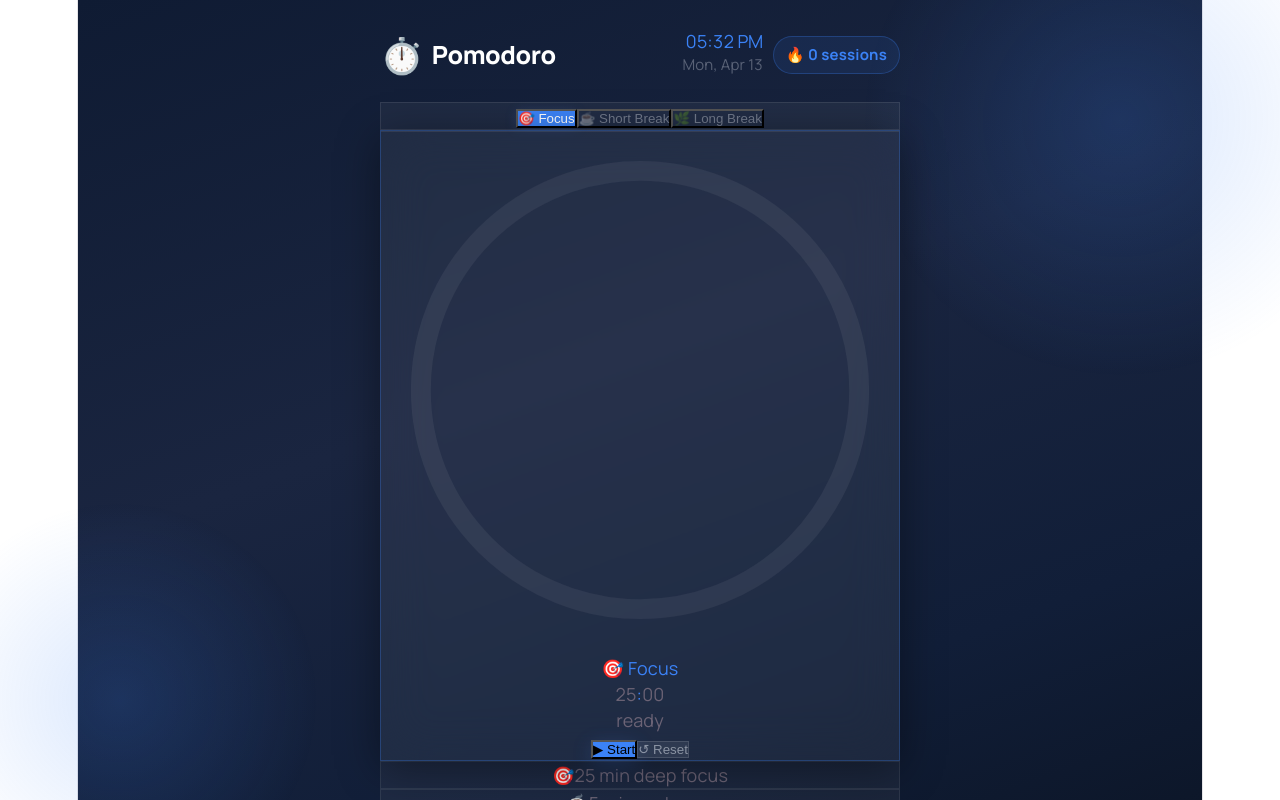
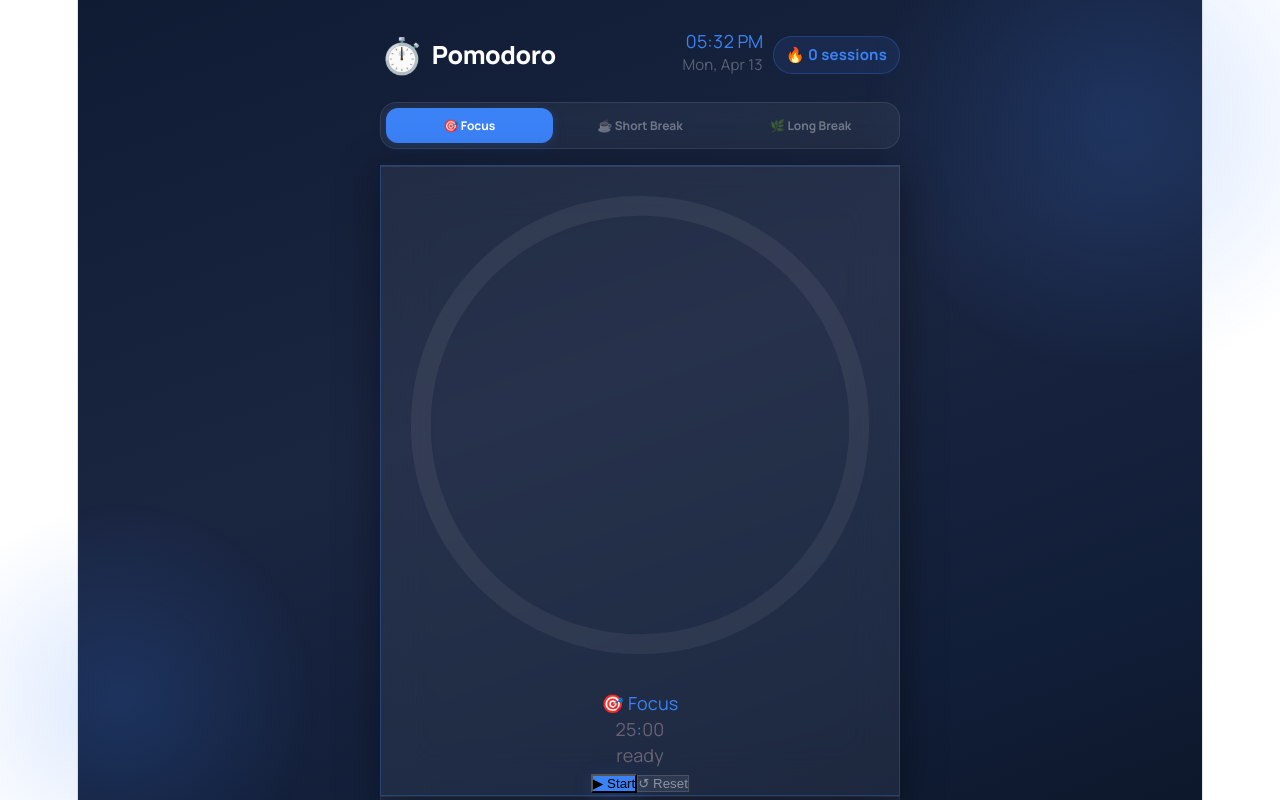
Before and after one commit to sabnamparvinbristy/Pomodoro-Timer, a React (Vite) app: page / in a window 1280 px wide. Shown: the top 800 px of the page. Built offline with nearby package versions, Linux system fonts and the light colour scheme; a web font is replaced by a local one.

Commit message:
mode tab updated

```diff
--- a/src/App.css
+++ b/src/App.css
@@ -85,3 +85,26 @@
   font-weight: 700;
   white-space: nowrap;
 }
+/* mode tabs */
+.mode-tabs {
+  display: flex;
+  border-radius: 16px;
+  padding: 5px;
+  margin-bottom: 16px;
+  gap: 4px;
+  backdrop-filter: blur(16px);
+  -webkit-backdrop-filter: blur(16px);
+}
+.mode-tab {
+  flex: 1;
+  padding: 9px 6px;
+  border: none;
+  border-radius: 12px;
+  font-size: 12px;
+  font-weight: 700;
+  font-family: 'Manrope', sans-serif;
+  cursor: pointer;
+  transition: all 0.25s cubic-bezier(0.22, 1, 0.36, 1);
+  white-space: nowrap;
+}
+.mode-tab:hover { opacity: 0.85; transform: translateY(-1px); }
```
